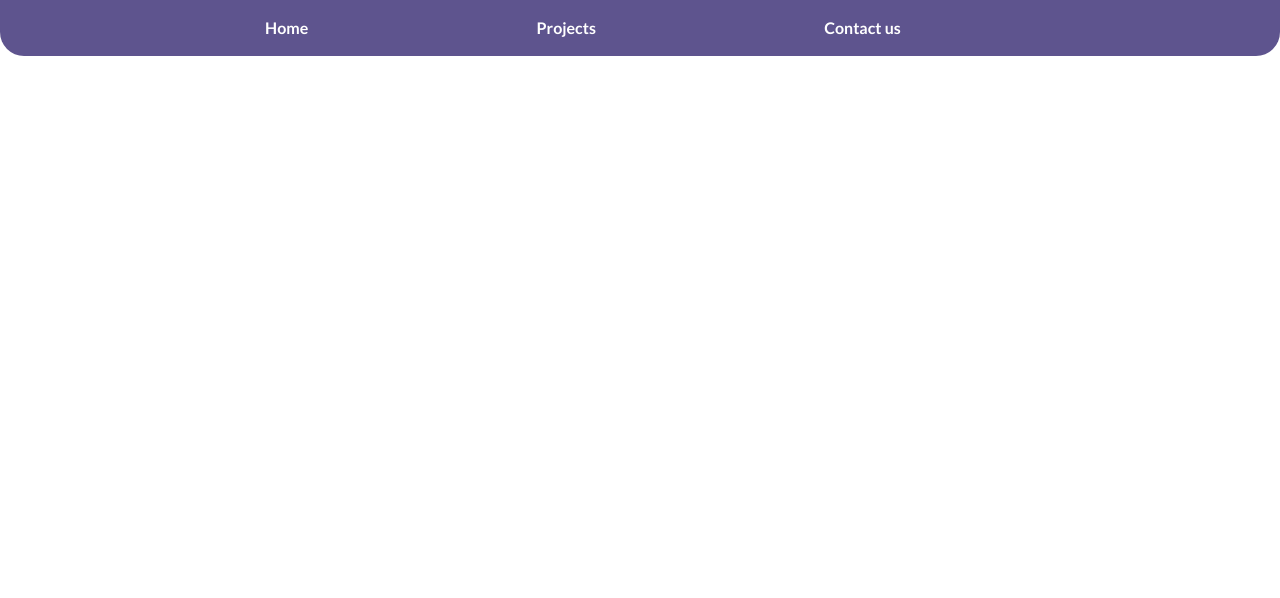
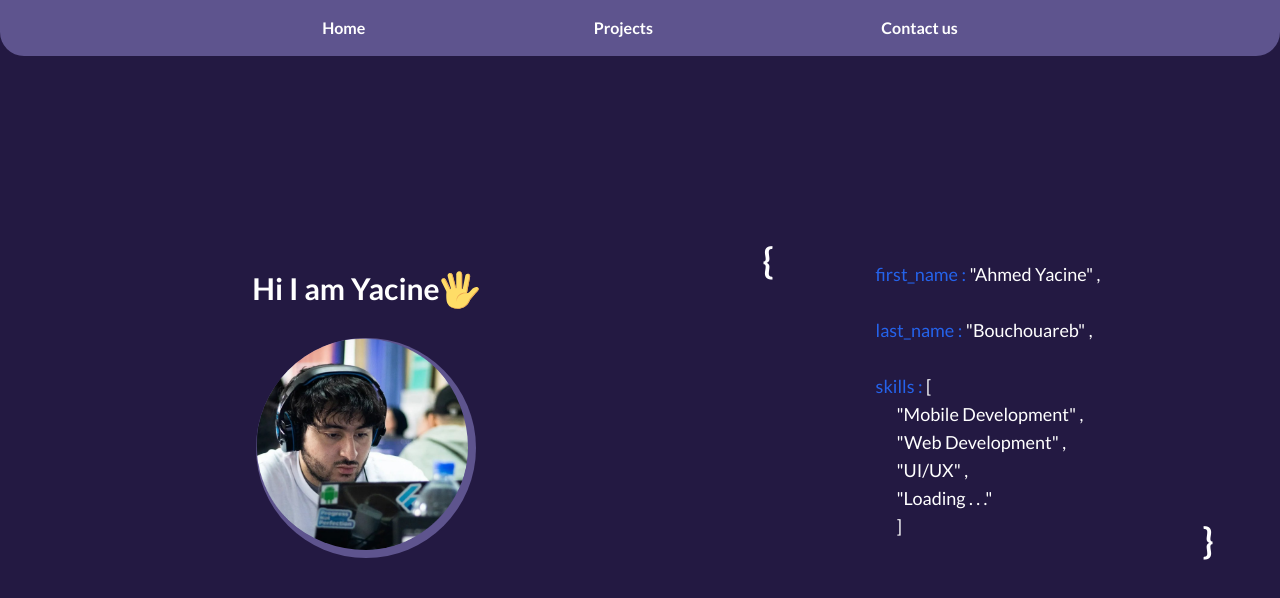
Before and after one commit to chechna9/portfolio, a React (Create React App) app in the folder app/: page / in a window 1280 px wide. Shown: the top 598 px of the page. Built offline with nearby package versions, Linux system fonts and the light colour scheme.

Commit message:
home page done & fix navbar

```diff
--- a/app/src/App.js
+++ b/app/src/App.js
@@ -1,11 +1,13 @@
 import React from 'react'
 import './App.css';
 import Navbar from './components/navbar';
+import Home from './homePage';
 
 function App() {
   return (
     <>
     <Navbar/>
+    <Home/>
     </>
   );
 }
--- a/app/src/components/navbar.jsx
+++ b/app/src/components/navbar.jsx
@@ -5,35 +5,31 @@ import contactIcon from "../assets/contactIcon.svg";
 const Navbar = () => {
   const navLinkStyle =
     "hidden md:block hover:scale-125 transition-all duration-300";
-  const iconStyle = "md:hidden w-12";
+  const iconStyle = "w-[35px]";
   return (
+    <div className="bg-prim1 absolute w-full">
       <div className="bg-sec md:px-52 py-4 rounded-b-3xl ">
         <ul className="flex flex-row justify-around  font-bold text-white ">
           <li className={navLinkStyle}>
-          {" "}
             <a href="#home">Home</a>
-        </li>{" "}
-        <a href="#home">
-          {" "}
+          </li>
+          <a href="#home" className="md:hidden">
             <img src={homeIcon} className={iconStyle} alt="" />
           </a>
           <li className={navLinkStyle}>
-          {" "}
             <a href="#projects">Projects</a>
           </li>
-        <a href="#projects">
-          {" "}
+          <a href="#projects" className="md:hidden">
             <img src={projectIcon} className={iconStyle} alt="" />
           </a>
           <li className={navLinkStyle}>
-          {" "}
             <a href="#contactUs">Contact us</a>
           </li>
-        <a href="#contactUs">
-          {" "}
+          <a href="#contactUs" className="md:hidden">
             <img src={contactIcon} className={iconStyle} alt="" />
           </a>
         </ul>
+      </div>
     </div>
   );
 };
--- /dev/null
+++ b/app/src/homePage.jsx
@@ -0,0 +1,63 @@
+import React from "react";
+import emoji from "./assets/handEmojie.svg";
+import myPict from "./assets/myPict.png";
+const Home = () => {
+  return (
+    <div className="bg-prim1 h-screen flex flex-col md:flex-row justify-evenly  items-center">
+      <div className=" flex flex-col justify-center ">
+        <div className=" flex flex-row justify-center my-7 ">
+          <h1 className="text-white font-bold text-3xl">Hi I am Yacine</h1>
+          <img src={emoji} alt="" className="w-10" />
+        </div>
+
+        <img
+          src={myPict}
+          alt=""
+          className="w-[30%] mx-auto  bg-sec rounded-full  pr-2 pb-2"
+        />
+      </div>
+      <div className=" flex flex-row justify-around text-lg  h-2/5  md:w-[40vw] md:mr-9 min-w-[40vw] max-w-[500px]">
+        <div className="flex flex-col justify-start">
+          <h1 className="text-white font-bold text-4xl mr-10">{"{"}</h1>
+        </div>
+        <div className="flex flex-col justify-center">
+          <p className="text-white">
+            <span className="text-blue-600">first_name : </span>
+            {'"Ahmed Yacine"'} ,
+          </p>
+          <br />
+          <p className="text-white">
+            <span className="text-blue-600">last_name : </span>
+            {'"Bouchouareb"'} ,
+          </p>
+          <br />
+          <p className="text-white">
+            <span className="text-blue-600">skills : </span>
+            {"["}
+            <br />
+            <span>&nbsp;&nbsp;&nbsp;&nbsp;&nbsp;&nbsp;</span>
+            {'"Mobile Development"'} ,
+            <br />
+            <span>&nbsp;&nbsp;&nbsp;&nbsp;&nbsp;&nbsp;</span>
+            {'"Web Development"'} ,
+            <br />
+            <span>&nbsp;&nbsp;&nbsp;&nbsp;&nbsp;&nbsp;</span>
+            {'"UI/UX"'} ,
+            <br />
+            <span>&nbsp;&nbsp;&nbsp;&nbsp;&nbsp;&nbsp;</span>
+            {'"Loading . . ."'}
+            <br />
+            <span>&nbsp;&nbsp;&nbsp;&nbsp;&nbsp;&nbsp;</span>
+            {"]"}
+          </p>
+        </div>
+        <div className="flex flex-col justify-end">
+          {" "}
+          <h1 className="text-white font-bold text-4xl ml-10">{"}"}</h1>
+        </div>
+      </div>
+    </div>
+  );
+};
+
+export default Home;
```
Also changed, not shown: app/src/assets/handEmojie.svg (added), app/src/assets/myPict.png (added). Lines whose indentation alone changed are shown as unchanged.
